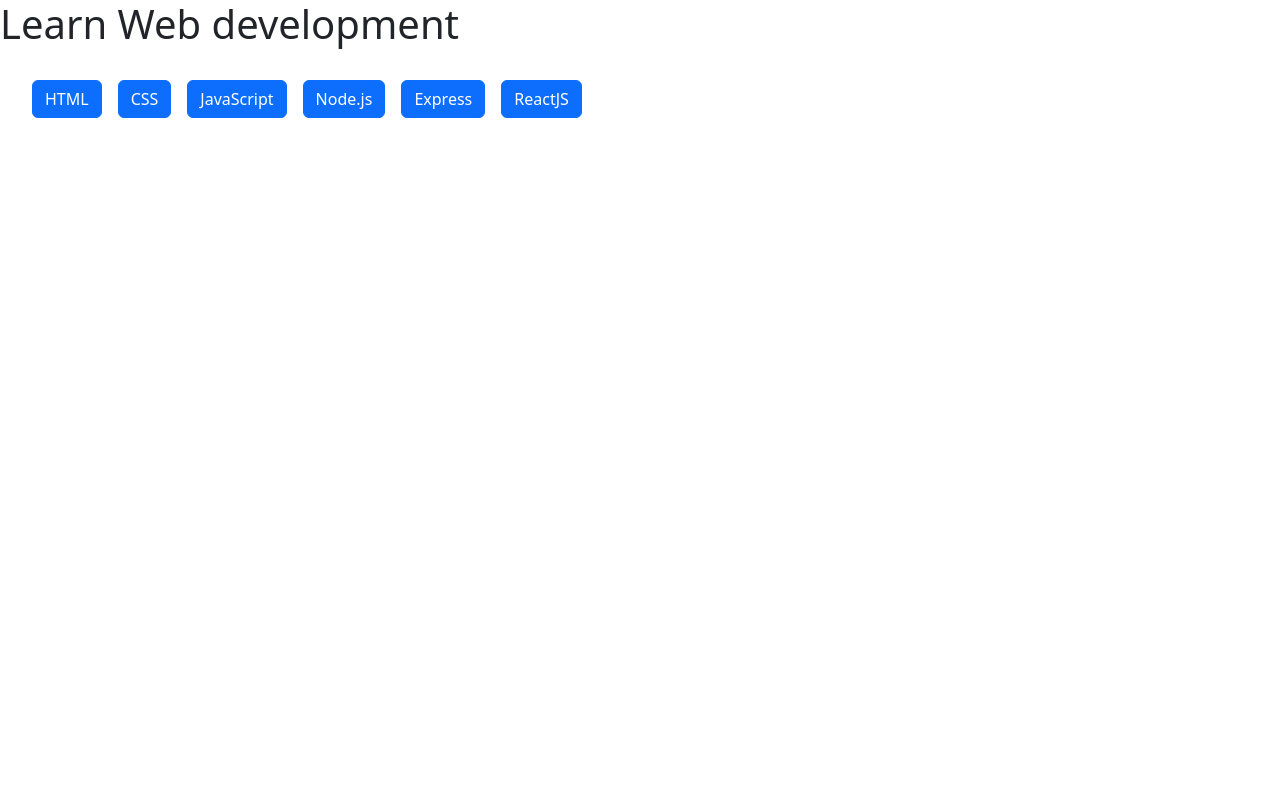
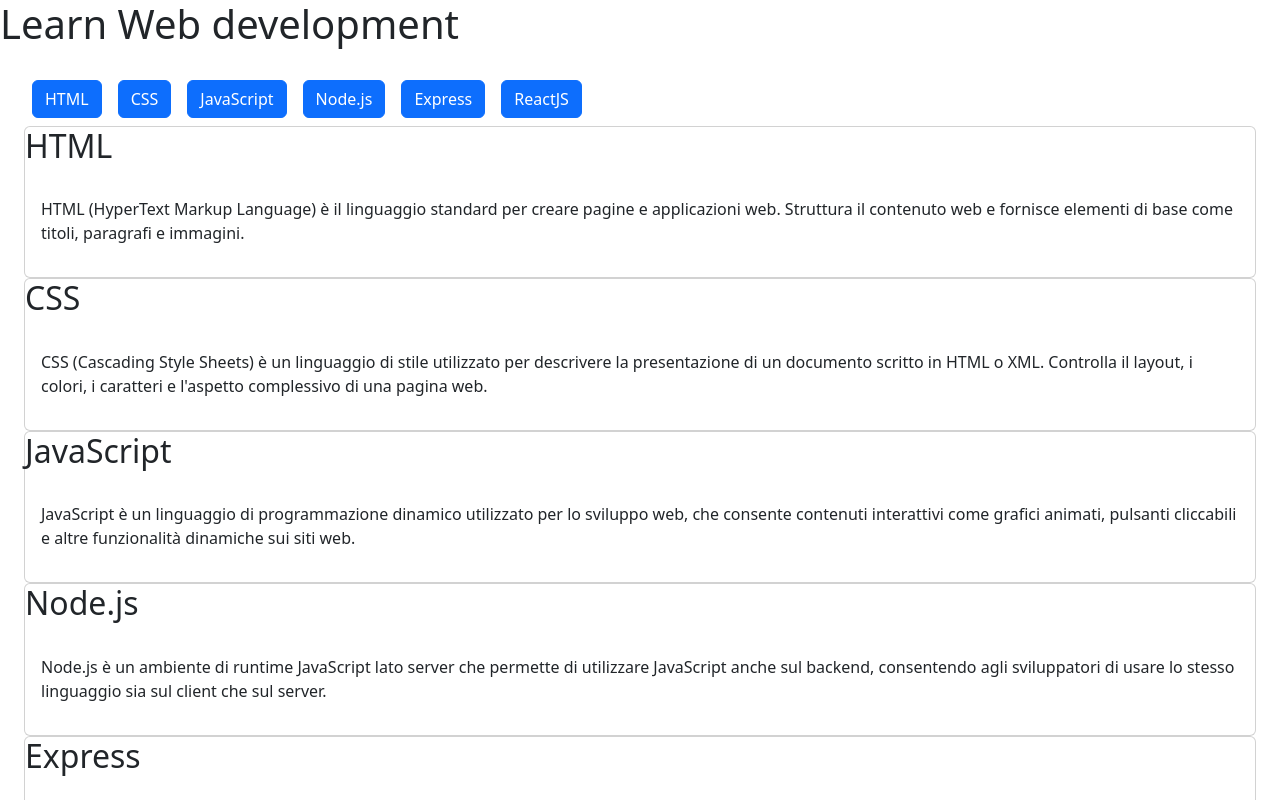
Before and after one commit to andreasalvi99/react-use-state, a React (Vite) app: page / in a window 1280 px wide. Shown: the top 800 px of the page. Built offline with nearby package versions, Linux system fonts and the light colour scheme.

Commit message:
card generated

```diff
--- a/src/assets/components/Main.jsx
+++ b/src/assets/components/Main.jsx
@@ -1,4 +1,5 @@
 import Button from "./props/Button";
+import Card from "./props/Card";
 
 const languages = [
   {
@@ -43,6 +44,7 @@
   return (
     <main className="m-4">
       <Button items={languages} />
+      <Card items={languages} />
     </main>
   );
 }
--- a/src/assets/components/props/Card.jsx
+++ b/src/assets/components/props/Card.jsx
@@ -1,5 +1,14 @@
-export default function Card() {
-    return(
-
-    )
+export default function Card({ items }) {
+  return items.map((items) => {
+    return (
+      <div key={items.id} className="card">
+        <div className="card-title">
+          <h2>{items.title}</h2>
+        </div>
+        <div className="card-body">
+          <p>{items.description}</p>
+        </div>
+      </div>
+    );
+  });
 }
```
